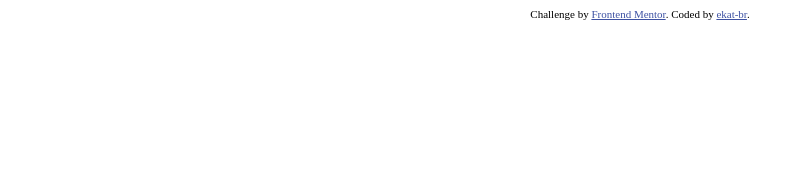
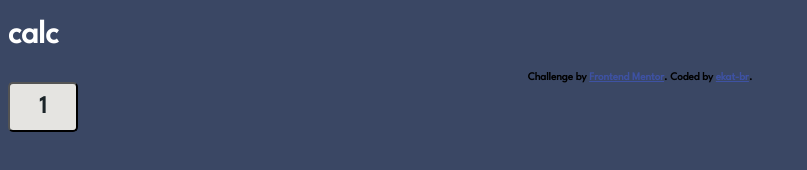
Before and after one commit to ekat-br/calculator-app, a plain HTML site: page index.html in a window 1280 px wide. Shown: the whole page, without its empty margins (0-807 px from the left). Drawn offline with Linux system fonts and the light colour scheme.

Commit message:
set background, title, button

```diff
--- /dev/null
+++ b/css/styles.css
@@ -0,0 +1,20 @@
+* {
+  background-color: hsl(222, 26%, 31%);
+  font-family: "League Spartan", sans-serif;
+  font-weight: 700;
+}
+
+h1 {
+  color: hsl(0, 0%, 100%);
+  font: 2rem;
+}
+
+.lightbutton-theme1 {
+  width: 70px;
+  height: 50px;
+  background-color: hsl(45, 7%, 89%);
+  color: hsl(198, 20%, 13%);
+  font-size: 1.5rem;
+  font-weight: bold;
+  border-radius: 5px;
+}
--- a/index.html
+++ b/index.html
@@ -1,8 +1,9 @@
 <!DOCTYPE html>
-<html lang="en">
+<html lang="de">
   <head>
     <meta charset="UTF-8" />
     <meta name="viewport" content="width=device-width, initial-scale=1.0" />
+    <link rel="stylesheet" type="text/css" href="css/styles.css" />
     <!-- displays site properly based on user's device -->
 
     <link
@@ -13,6 +14,12 @@
     />
 
     <title>Frontend Mentor | Calculator app</title>
+    <link rel="preconnect" href="https://fonts.googleapis.com" />
+    <link rel="preconnect" href="https://fonts.gstatic.com" crossorigin />
+    <link
+      href="https://fonts.googleapis.com/css2?family=League+Spartan&display=swap"
+      rel="stylesheet"
+    />
 
     <!-- Feel free to remove these styles or customise in your own stylesheet 👍 -->
     <style>
@@ -26,11 +33,13 @@
     </style>
   </head>
   <body>
+    <h1 class="title">calc</h1>
     <div class="attribution">
       Challenge by
       <a href="https://www.frontendmentor.io?ref=challenge" target="_blank"
         >Frontend Mentor</a
       >. Coded by <a href="#">ekat-br</a>.
     </div>
+    <button class="lightbutton-theme1">1</button>
   </body>
 </html>
```
